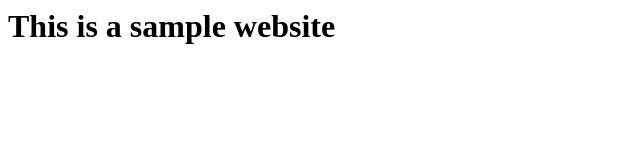
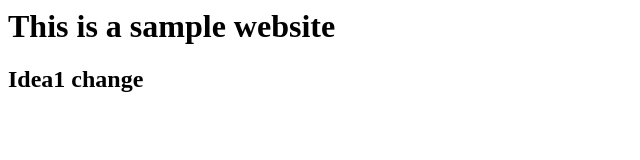
Before and after one commit to vkrisniha/webtest2018, a plain HTML site: page index.html in a window 1280 px wide. Shown: the whole page, without its empty margins (0-640 px from the left). Drawn offline with Linux system fonts and the light colour scheme.

Commit message:
idea1 code

```diff
--- a/index.html
+++ b/index.html
@@ -1,3 +1,4 @@
 <html>
     <h1>This is a sample website</h1>
+    <h2>Idea1 change</h2>
 </html>
```
